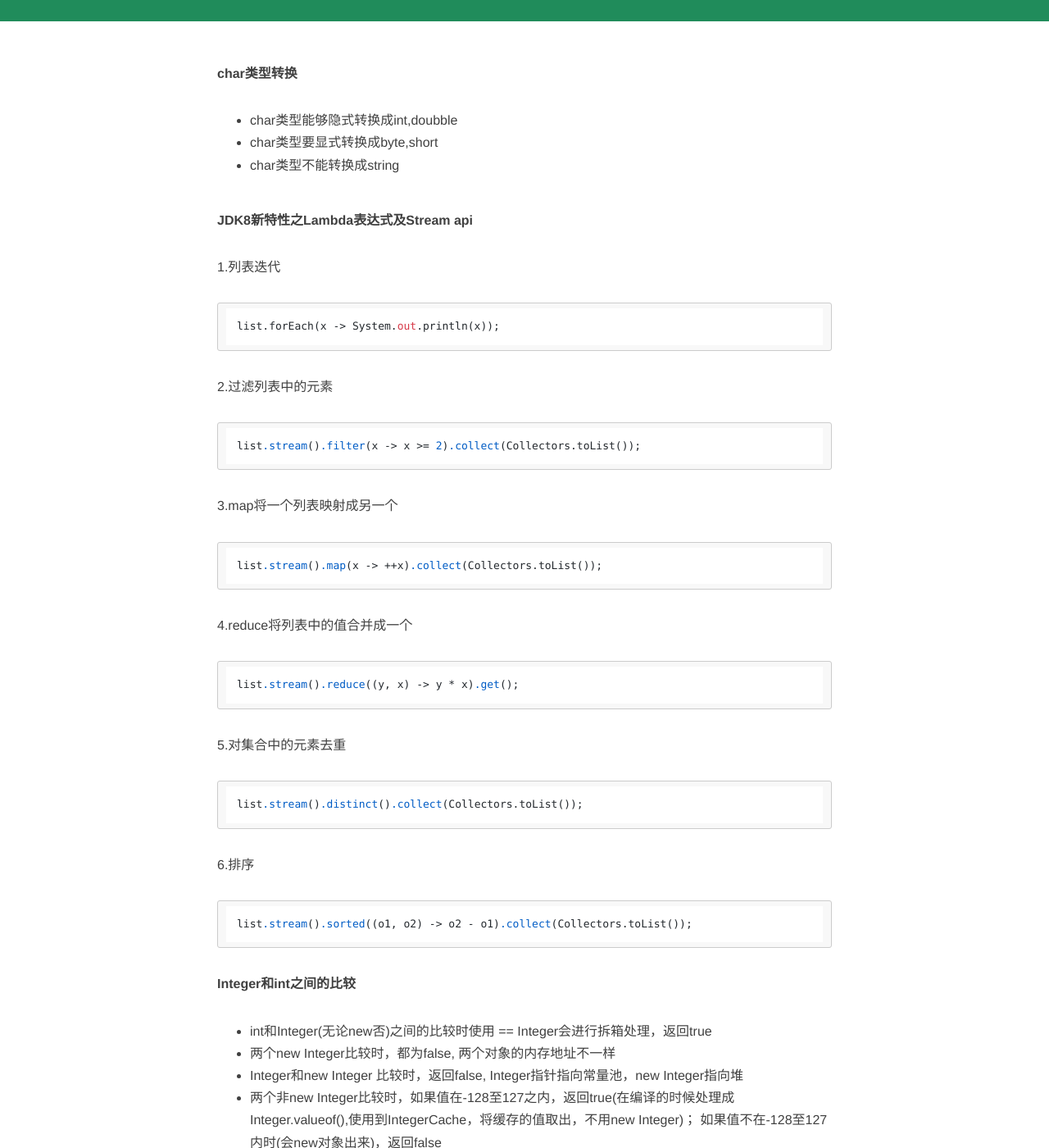
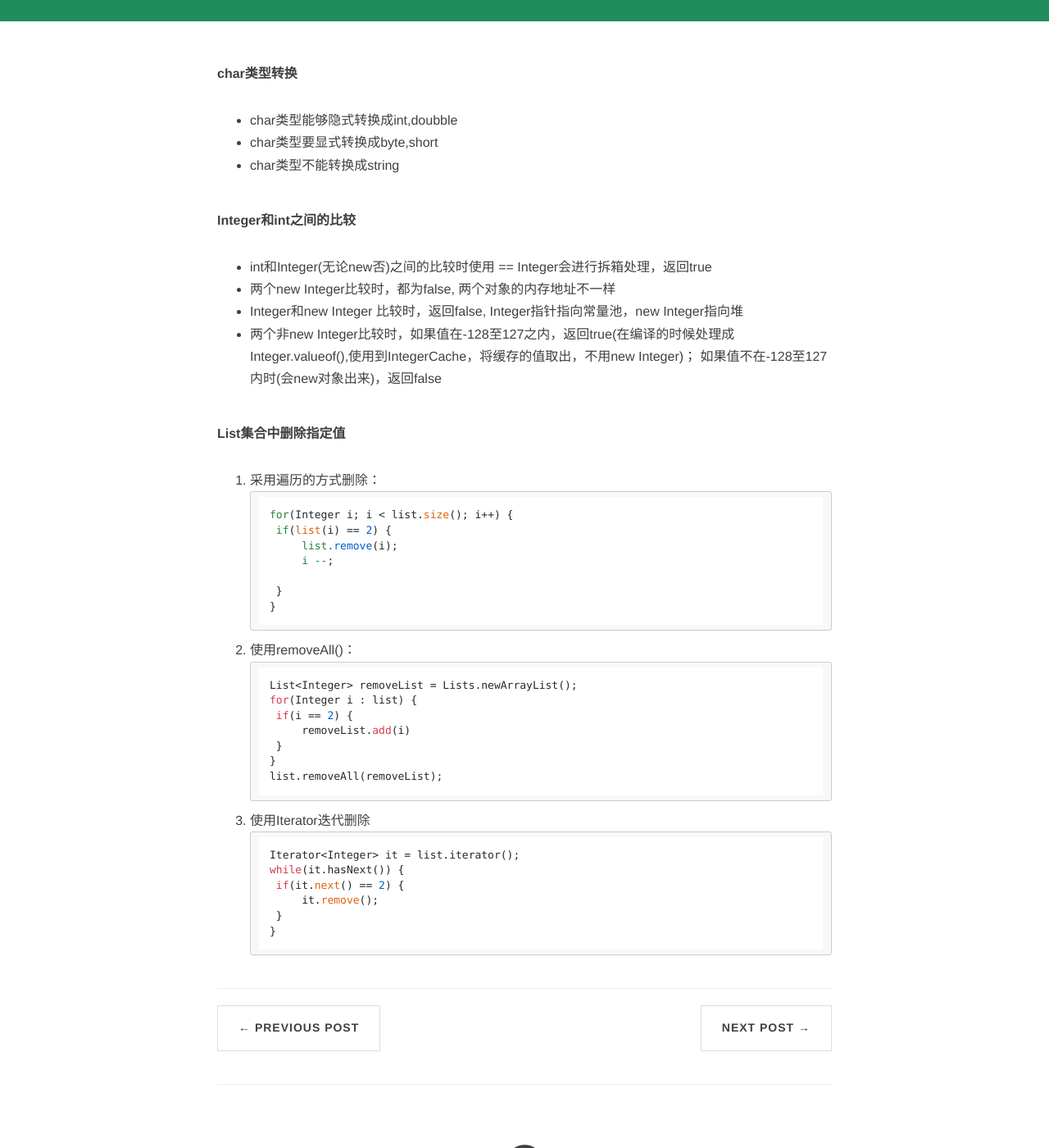
Before and after one commit to ZhouJianBoPro/ZhouJianBoPro.github.io, a Jekyll site: the page built from _posts/2018-05-08-basic.md, in a window 1280 px wide and 1400 px high, scrolled down 381 px. Shown: the whole window at 82% size. Built offline with Jekyll 4.4.1, drawn with Linux system fonts in a browser that asks for light colours; nearby versions of some CDN libraries; comment, search, counter and statistics services are not loaded.

Commit message:
提交三

````diff
--- a/_posts/2018-05-08-basic.md
+++ b/_posts/2018-05-08-basic.md
@@ -9,33 +9,6 @@ tags: [Java基础]
 - char类型能够隐式转换成int,doubble
 - char类型要显式转换成byte,short
 - char类型不能转换成string
-
-**JDK8新特性之Lambda表达式及Stream api**
-
-1.列表迭代
-```html
-list.forEach(x -> System.out.println(x));
-```
-2.过滤列表中的元素
-```html
-list.stream().filter(x -> x >= 2).collect(Collectors.toList());
-```
-3.map将一个列表映射成另一个
-```html
-list.stream().map(x -> ++x).collect(Collectors.toList());
-```
-4.reduce将列表中的值合并成一个
-```html
-list.stream().reduce((y, x) -> y * x).get();
-```
-5.对集合中的元素去重
-```html
-list.stream().distinct().collect(Collectors.toList());
-```
-6.排序
-```html
-list.stream().sorted((o1, o2) -> o2 - o1).collect(Collectors.toList());
-```
 
 **Integer和int之间的比较**
 
````
